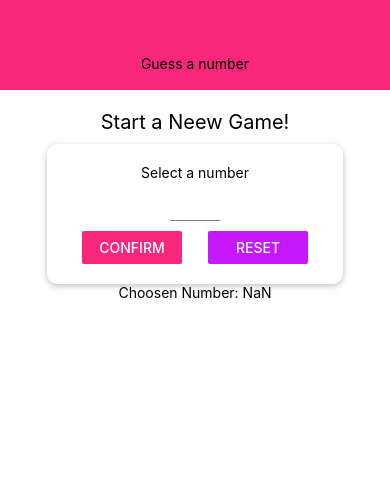
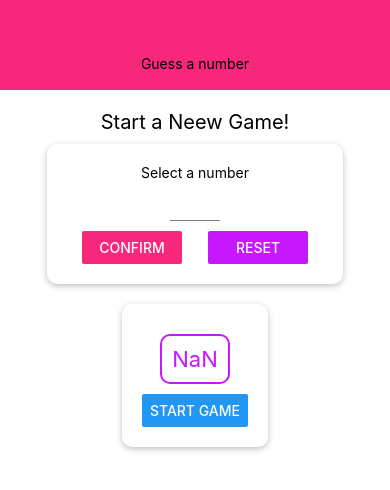
Before and after one commit to noleksiv/GuessNumber, a React Native app: screen / in a window 390 px wide. Both pictures are taken after a click on the button "CONFIRM". Shown: the top 490 px of the page. Built offline with nearby package versions, Linux system fonts and the light colour scheme.

Commit message:
Complete game engine

```diff
--- a/App.js
+++ b/App.js
@@ -1,15 +1,49 @@
-import React from 'react';
+import React, { useState } from 'react';
 import { StyleSheet, Text, View } from 'react-native';
 
 import Header from './components/Header';
 import StartGameScreen from './screens/StartGameScreen';
+import GameScreen from './screens/GameScreen';
+import GameOverScreen from './screens/GameOverScreen';
 
 
 export default function App() {
+  const [userNumber, setUserNumber] = useState();
+  const [guessRounds, setGuessNumber] = useState(0);
+
+  const startGameHandler = (selectedNumber) => {
+    setUserNumber(selectedNumber);
+    setGuessNumber(0);
+  };
+
+  const gameOverHandler = numberOfRounds => {
+    setGuessNumber(numberOfRounds);
+  };
+
+  const configureNewGameHandler = () => {
+    setGuessNumber(0);
+    setUserNumber(0);
+  };
+
+  let content = <StartGameScreen onStartGame={startGameHandler}/>;
+
+  if (userNumber && guessRounds <= 0) {
+    content = <GameScreen
+                userChoice={userNumber}
+                onGameOver={gameOverHandler}
+                roundsNumber={guessRounds}
+                />;
+  } else if (guessRounds > 0) {
+    content = <GameOverScreen
+                roundsNumber={guessRounds}
+                userNumber={userNumber}
+                onRestart={configureNewGameHandler} />
+  }
+
   return (
     <View style={styles.screen}>
       <Header title="Guess a number" />
-      <StartGameScreen />
+      {content}
     </View>
   );
 }
--- /dev/null
+++ b/components/NumberContainer.js
@@ -0,0 +1,30 @@
+import React from 'react';
+import { View, Text, StyleSheet } from 'react-native'
+
+import Colors from '../constants/colors';
+
+const NumberContainer = props => {
+    return (
+        <View style={styles.container}>
+            <Text style={styles.number}>{props.children}</Text>
+        </View>
+    );
+};
+
+const styles = StyleSheet.create({
+    container: {
+        borderWidth: 2,
+        borderColor: Colors.accent,
+        padding: 10,
+        borderRadius: 10,
+        marginVertical: 10,
+        alignItems: 'center',
+        justifyContent: 'center'
+    },
+    number: {
+        color: Colors.accent,
+        fontSize: 22
+    }
+});
+
+export default NumberContainer;
--- /dev/null
+++ b/screens/GameOverScreen.js
@@ -0,0 +1,23 @@
+import React from 'react';
+import { View, Text, StyleSheet, Button } from 'react-native';
+
+const GameOverScreen = props => {
+    return (
+        <View style={styles.screen}>
+            <Text>The game is over</Text>
+            <Text>Number of rounds: {props.roundsNumber}</Text>
+            <Text>Number was: {props.userNumber}</Text>
+            <Button title="NEW GAME" onPress={props.onRestart} />
+        </View>
+    );
+};
+
+const styles = StyleSheet.create({
+    screen: {
+        flex: 1,
+        justifyContent: 'center',
+        alignItems: 'center'
+    }
+});
+
+export default GameOverScreen;
--- /dev/null
+++ b/screens/GameScreen.js
@@ -0,0 +1,79 @@
+import React, { useState, useRef, useEffect } from 'react';
+import { View, Text, StyleSheet, Button, Alert } from 'react-native'
+
+import Card from '../components/Card';
+import NumberContainer from '../components/NumberContainer';
+
+const generateRandomBetween = (min, max, exclude) => {
+    min = Math.ceil(min);
+    max = Math.floor(max);
+
+    const randomNumb = Math.floor(Math.random() * (max - min)) + min;
+
+    if (randomNumb === exclude) {
+        return generateRandomBetween(min, max, exclude);
+    } else {
+        return randomNumb;
+    }
+};
+
+const GameScreen = props => {
+    const [currentGuess, setCurrentGuess] = useState(generateRandomBetween(1, 100, props.userChoice));
+    const [rounds, setRounds] = useState(0);
+    const currentLow = useRef(1);
+    const currentHigh = useRef(100);
+
+    const { userChoice, onGameOver } = props;
+
+    useEffect(() => {
+        if (currentGuess === props.userChoice) {
+            props.onGameOver(rounds);
+        }
+    }, [currentGuess, userChoice, onGameOver]);
+
+    const nextGuessHandler = direction => {
+        if (
+            (direction === 'lower' && currentGuess < props.userChoice) ||
+            (direction === 'greater' && currentGuess > props.userChoice)
+        ) {
+            Alert.alert('Don\'t lie', 'You know this is wrong...', [{text: 'Sorry', style: 'cancel'}]);
+            return;
+        }
+        if (direction === 'lower') {
+            currentHigh.current = currentGuess;
+        } else {
+            currentLow.current = currentGuess;
+        }
+        const nextNumber = generateRandomBetween(currentLow.current, currentHigh.current, currentGuess);
+        setCurrentGuess(nextNumber);
+        setRounds(currRounds => currRounds + 1);
+    };
+
+    return (
+        <View style={styles.screen}>
+            <Text>Opponent's Guess</Text>
+            <NumberContainer>{currentGuess}</NumberContainer>
+            <Card style={styles.buttonContainer}>
+                <Button title="LOWER" onPress={nextGuessHandler.bind(this, 'lower')} />
+                <Button title="GREATER"  onPress={nextGuessHandler.bind(this, 'greater')} />
+            </Card>
+        </View>
+    );
+};
+
+const styles = StyleSheet.create({
+    screen: {
+        flex: 1,
+        padding: 10,
+        alignItems: 'center'
+    },
+    buttonContainer: {
+        flexDirection: 'row',
+        justifyContent: 'space-around',
+        marginTop: 20,
+        width: 300,
+        maxWidth: '80%'
+    }
+});
+
+export default  GameScreen;
--- a/screens/StartGameScreen.js
+++ b/screens/StartGameScreen.js
@@ -12,7 +12,7 @@
 import Card from '../components/Card';
 import Input from '../components/Input';
 import Colors from '..//constants/colors';
-
+import NumberContainer from '../components/NumberContainer';
 
 const StartGameScreen = props => {
     const [enteredValue, setEnteredValue] = useState('');
@@ -42,12 +42,17 @@
         setIsConfirmed(true);
         setSelectedNumber(choosenNumber);
         setEnteredValue('');
+        Keyboard.dismiss();
     };
 
     let confirmedOutput;
 
     if (isConfirmed) {
-        confirmedOutput = <Text>Choosen Number: {selectedNumber}</Text>
+        confirmedOutput =
+         <Card style={styles.summaryContainer}>
+            <NumberContainer>{selectedNumber}</NumberContainer>
+            <Button title='START GAME' onPress={() => props.onStartGame(selectedNumber)} />
+        </Card>
     }
 
     return (
@@ -116,6 +121,10 @@
     input: {
         width: 50,
         textAlign: 'center'
+    },
+    summaryContainer: {
+        marginTop: 20,
+        alignItems: 'center'
     }
 });
 
```
Also changed, not shown: components/Header.js (line endings or trailing spaces), components/Input.js (line endings or trailing spaces), constants/colors.js (line endings or trailing spaces).
